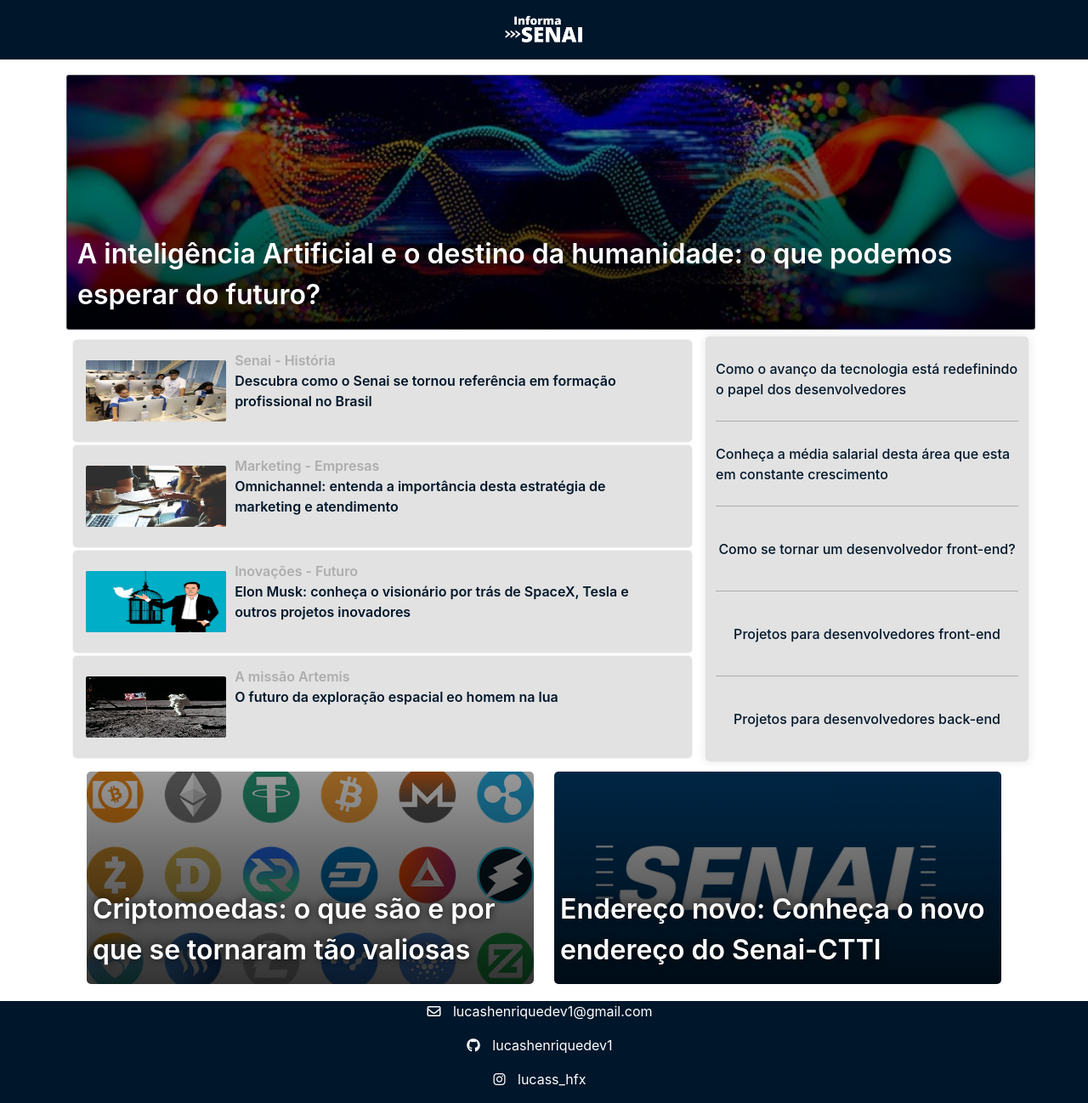
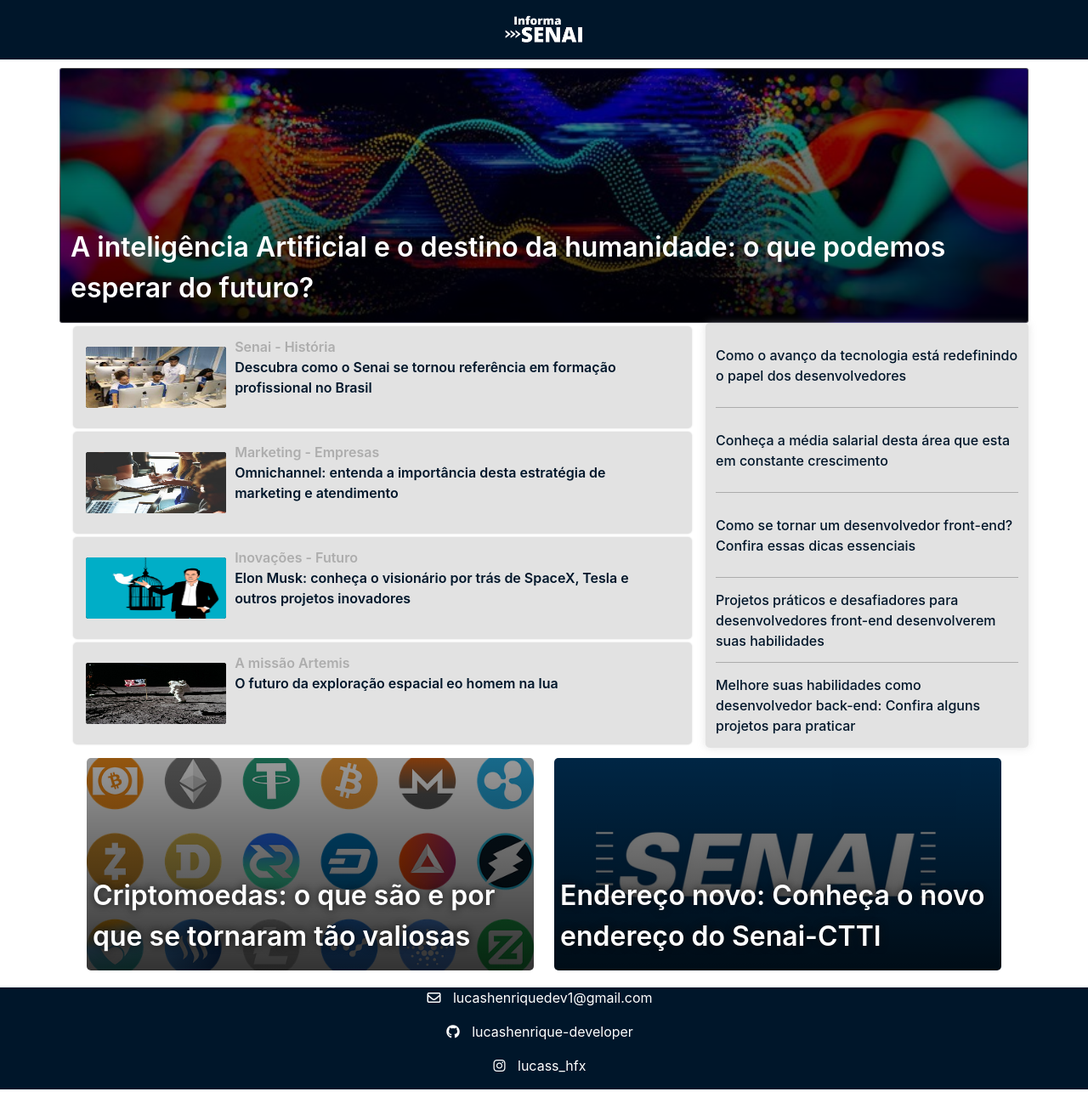
Before and after one commit to lucasfernandesdeveloper/Informa-Senai, a plain HTML site: page index.html in a window 1280 px wide. Shown: the whole page at 85% size. Drawn offline with Linux system fonts and the light colour scheme.

Commit message:
Algumas melhorias.

```diff
--- a/index.html
+++ b/index.html
@@ -28,7 +28,7 @@
   <div class="container">
 
     <main class="row">
-      <a class="main-article col-11 m-2"  href="informa-site/artigos/ia/index.html">
+      <a class="main-article col-12"  href="informa-site/artigos/ia/index.html">
         <p>A inteligência Artificial e o destino da humanidade: o que podemos esperar do futuro?</p>
       </a>
     </main><!--row-->
@@ -80,17 +80,17 @@
       <div class="dev-metade2">
         <a href="informa-site/artigos/como-se-tornar-dev/index.html">
           <div class="alta alta-4">
-            <p>Como se tornar um desenvolvedor front-end?</p>
+            <p>Como se tornar um desenvolvedor front-end? Confira essas dicas essenciais</p>
           </div>
         </a>
         <a href="informa-site/artigos/projetos-front/index.html">
           <div class="alta alta-5">
-            <p> Projetos para desenvolvedores front-end </p>
+            <p>Projetos práticos e desafiadores para desenvolvedores front-end desenvolverem suas habilidades</p>
           </div>
         </a>
         <a href="informa-site/artigos/projetos-back/index.html">
           <div class="alta alta-6">
-            <p>Projetos para desenvolvedores back-end </p>
+            <p>Melhore suas habilidades como desenvolvedor back-end: Confira alguns projetos para praticar</p>
           </div>
         </a>
       </div>
@@ -115,7 +115,7 @@
   </div><!--container-->
   <footer>
     <p><i class="fa-regular fa-envelope"></i> <a target="_blank" href="lucashenriquedev1@gmail.com">lucashenriquedev1@gmail.com</a></p>
-    <p><i class="fa-brands fa-github"></i> <a target="_blank" href="https://github.com/lucashenriquedev1">lucashenriquedev1</a></p>
+    <p><i class="fa-brands fa-github"></i> <a target="_blank" href="https://github.com/lucashenriquedev1">lucashenrique-developer</a></p>
     <p><i class="fa-brands fa-instagram"></i> <a target="_blank" href="https://www.instagram.com/lucass_hfx">lucass_hfx</a></p>
   </footer>
 
```
Also changed, not shown: informa-site/artigos/como-se-tornar-dev/index.html (+1 -1 lines), informa-site/artigos/criptomoedas/index.html (+1 -1 lines), informa-site/artigos/elon-musk/index.html (+1 -1 lines), informa-site/artigos/hist-senai/index.html (+1 -1 lines), informa-site/artigos/homens-nalua/index.html (+1 -1 lines), informa-site/artigos/ia/index.html (+1 -1 lines), informa-site/artigos/o-avanço-da-tech/index.html (+1 -1 lines), informa-site/artigos/omnichannel/index.html (+1 -1 lines), informa-site/artigos/projetos-back/index.html (+1 -1 lines), informa-site/artigos/projetos-front/index.html (+1 -1 lines), informa-site/artigos/salario-dev/index.html (+1 -1 lines), informa-site/artigos/senai-endereço/index.html (+1 -1 lines).
